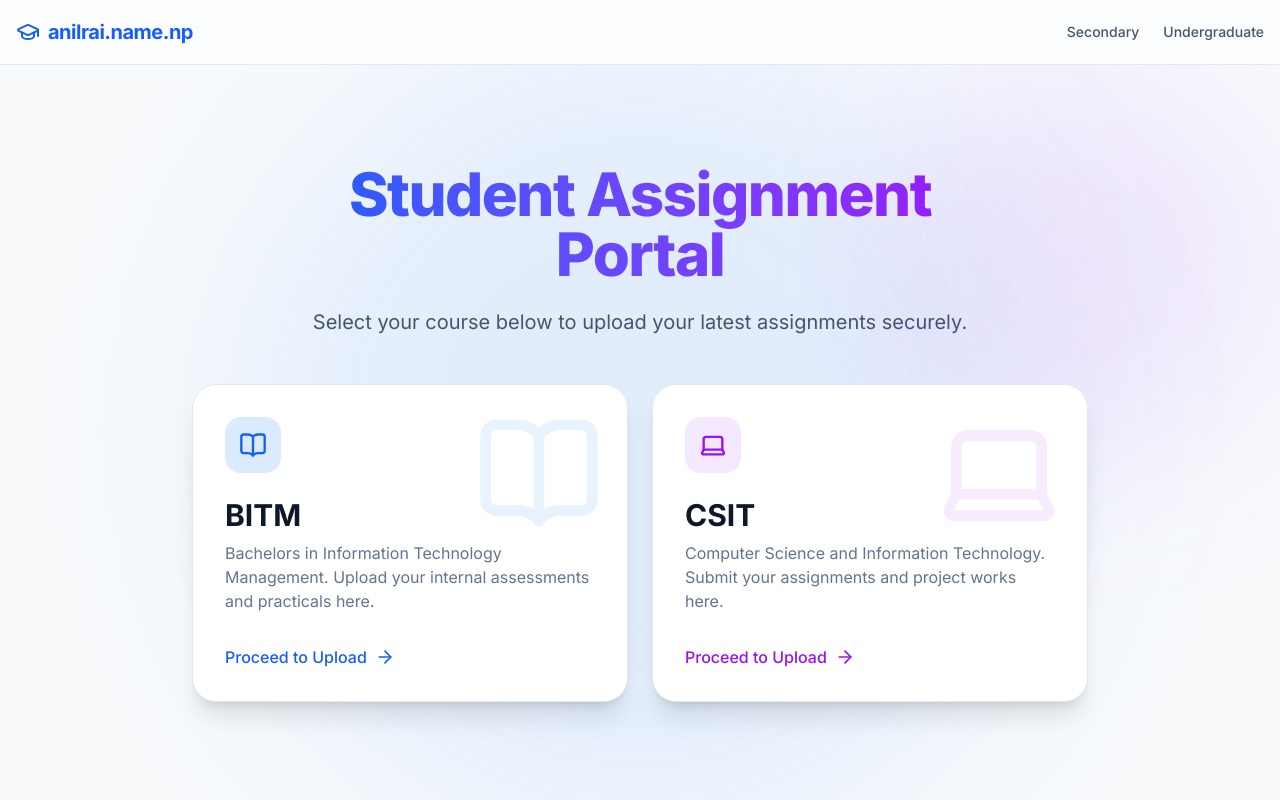
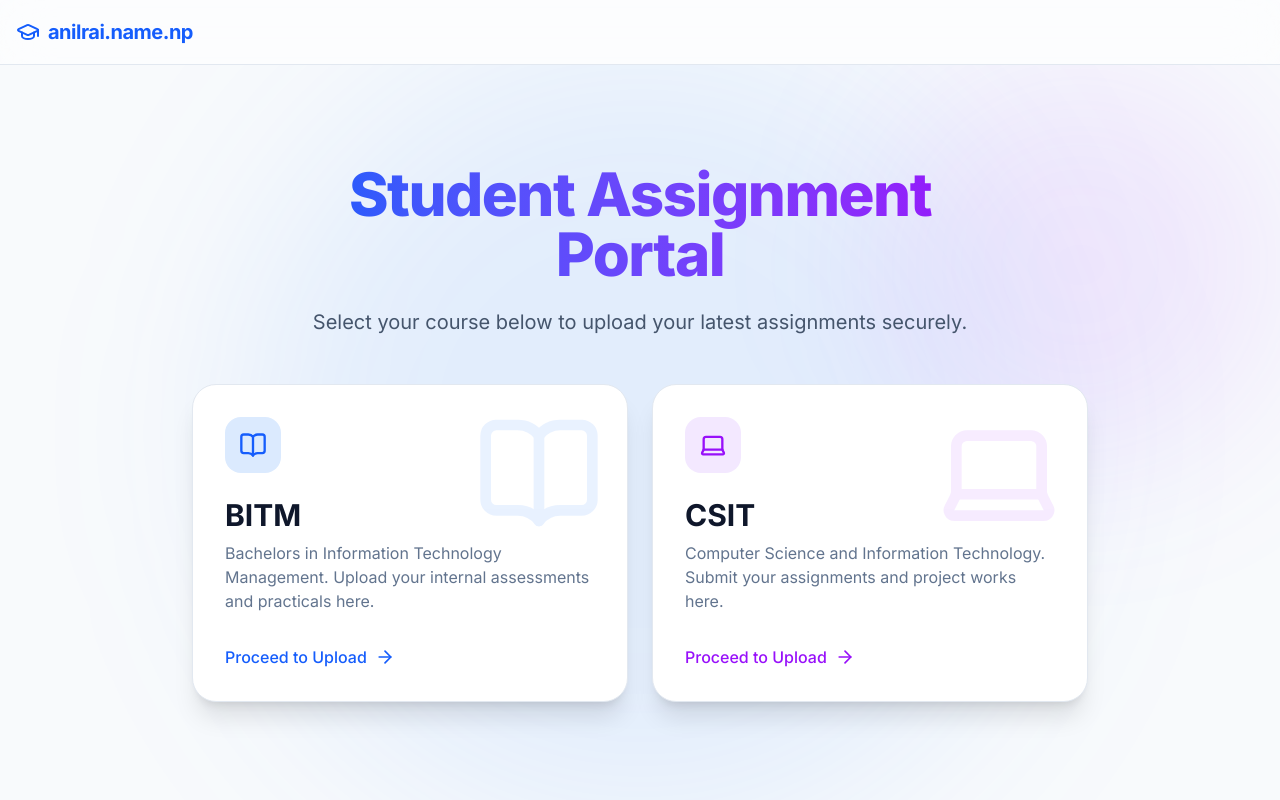
Before and after one commit to angban401/anilrai.name.np, a Next.js app: page / in a window 1280 px wide. Built offline with nearby package versions, Linux system fonts and the light colour scheme.

Commit message:
chore: temporarily hide secondary and undergraduate links from header

```diff
--- a/src/app/layout.tsx
+++ b/src/app/layout.tsx
@@ -25,14 +25,14 @@ export default function RootLayout({
               <GraduationCap className="w-6 h-6" />
               <span>anilrai.name.np</span>
             </Link>
-            <nav className="hidden md:flex items-center gap-6 text-sm font-medium">
+            {/* <nav className="hidden md:flex items-center gap-6 text-sm font-medium">
               <Link href="/secondary" className="text-slate-600 dark:text-slate-300 hover:text-blue-600 dark:hover:text-blue-400 transition-colors">
                 Secondary
               </Link>
               <Link href="/undergraduate" className="text-slate-600 dark:text-slate-300 hover:text-blue-600 dark:hover:text-blue-400 transition-colors">
                 Undergraduate
               </Link>
-            </nav>
+            </nav> */}
           </div>
         </header>
         <main className="flex-grow flex flex-col relative">
```
